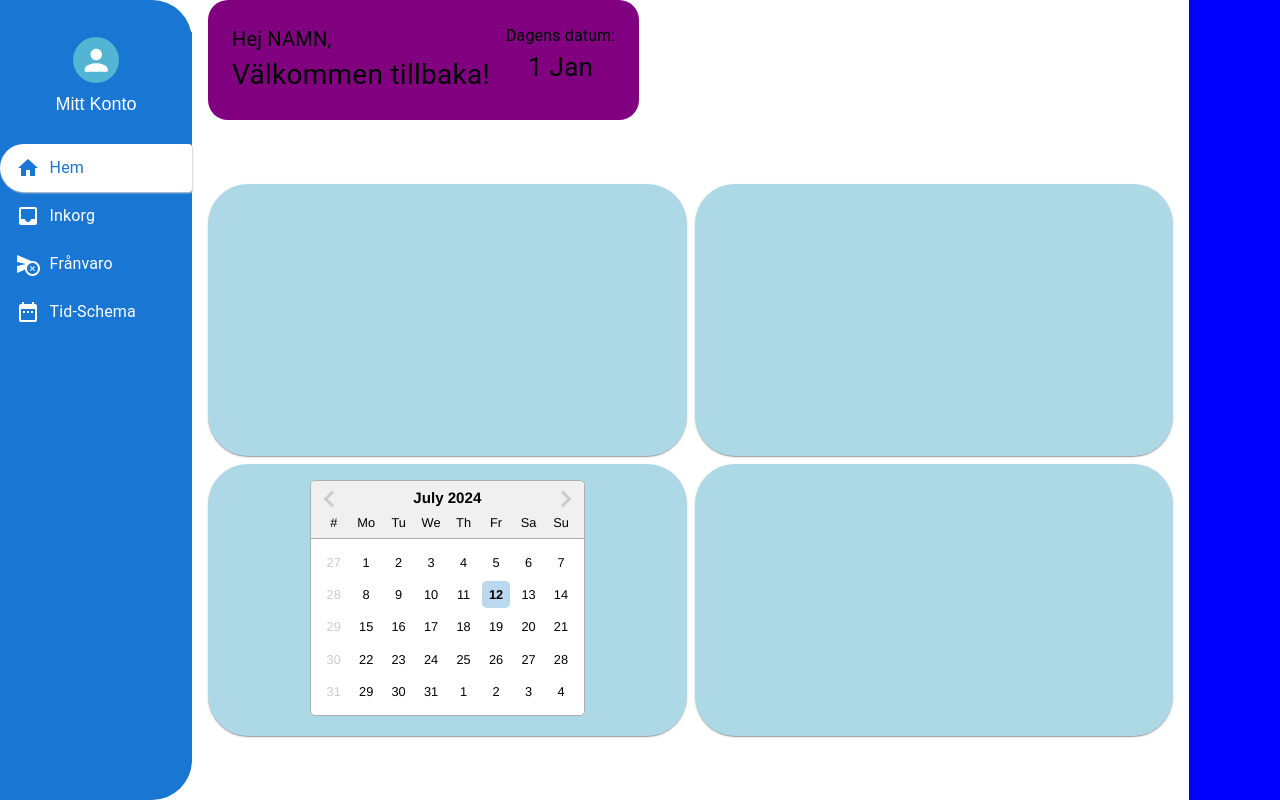
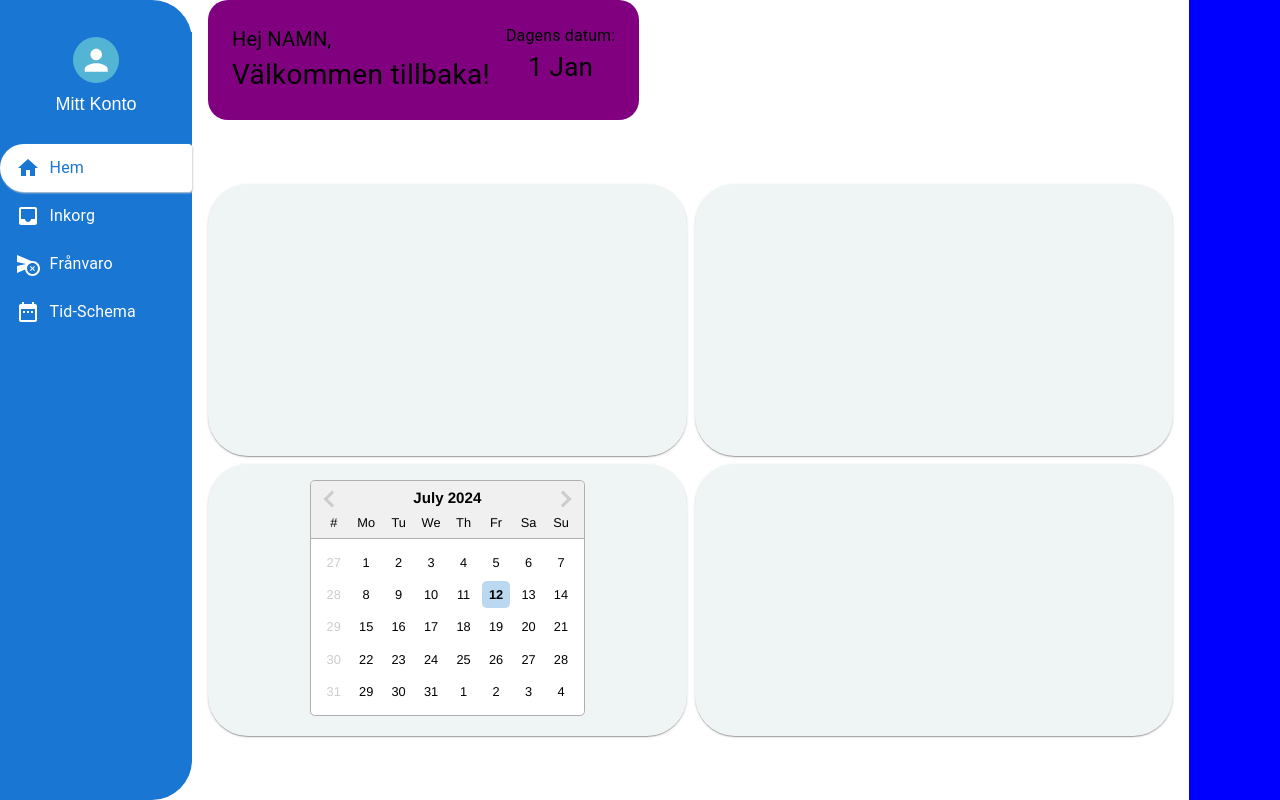
Before and after one commit to A-ForssmanP/InteractWithSchool, a React (Vite) app in the folder frontend/: page / in a window 1280 px wide. Built offline with nearby package versions, Linux system fonts and the light colour scheme; the HTML template or start-up script is replaced by a standard one.

Commit message:
add bgcolor to dashboards main content

```diff
--- a/frontend/src/pages/dashBoard/DashBoard.jsx
+++ b/frontend/src/pages/dashBoard/DashBoard.jsx
@@ -86,7 +86,7 @@ function DashBoard() {
                       display: "flex",
                       justifyContent: "center",
                       flex: "1",
-                      bgcolor: "lightblue",
+                      bgcolor: "rgba(173 ,200, 200 ,0.2)",
                       padding: 2,
                       borderRadius: 10,
                     }}
```
